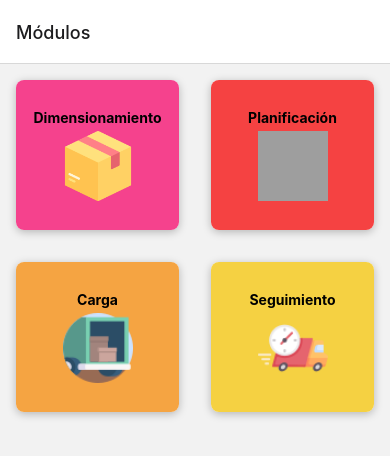
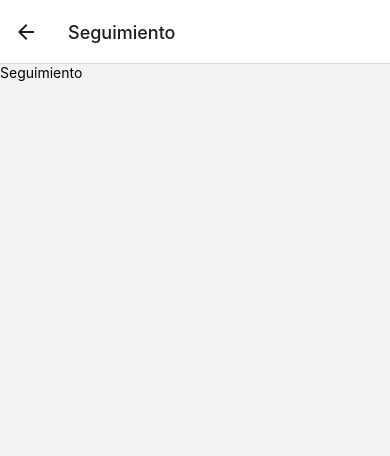
Before and after one commit to martinnsarubbi/opticar-fe, a React Native app: screen /Seguimiento in a window 390 px wide. Shown: the top 456 px of the page. Built offline with nearby package versions, Linux system fonts and the light colour scheme; grey boxes are pictures that could not be loaded.

Commit message:
Added routing to modules

```diff
--- a/App.js
+++ b/App.js
@@ -3,7 +3,13 @@ import { StyleSheet } from 'react-native';
 import { NavigationContainer } from '@react-navigation/native';
 import { createNativeStackNavigator } from '@react-navigation/native-stack'
 
+import FollowUpScreen from './screens/FollowUpScreen';
 import ModulesScreen from './screens/ModulesScreen';
+import PlanningScreen from './screens/PlannningScreen';
+import ProductScreen from './screens/ProductScreen';
+import SizingScreen from './screens/SizingScreen';
+import TruckLoadScreen from './screens/TruckLoadScreen';
+
 
 const Stack = createNativeStackNavigator();
 
@@ -14,6 +20,11 @@ export default function App() {
       <NavigationContainer>
         <Stack.Navigator>
           <Stack.Screen name='Módulos' component={ModulesScreen} />
+          <Stack.Screen name='Dimensionamiento' component={SizingScreen} />
+          <Stack.Screen name='Planificación' component={PlanningScreen} />
+          <Stack.Screen name='Carga' component={TruckLoadScreen} />
+          <Stack.Screen name='Seguimiento' component={FollowUpScreen} />
+          <Stack.Screen name='Producto' component={ProductScreen} />
         </Stack.Navigator>
       </NavigationContainer>
     </>
--- a/components/ModuleGridTitle.js
+++ b/components/ModuleGridTitle.js
@@ -1,7 +1,7 @@
 import { Pressable, View, Text, StyleSheet, Image } from 'react-native';
 import { Platform } from 'react-native-web';
 
-function ModuleGridTitle({title, color, iconImage}) {
+function ModuleGridTitle({title, color, iconImage, onPress}) {
   return (
     <View style={styles.gridItem}>
       <Pressable
@@ -9,6 +9,7 @@ function ModuleGridTitle({title, color, iconImage}) {
         style={({ pressed }) =>
           [styles.button,
           pressed ? styles.buttonPressed : null]}
+          onPress={onPress}
       >
         <View style={[styles.innerContainer, {backgroundColor: color}]}>
           <Text style={styles.title}>{title}</Text>
--- a/data/dummy-data.js
+++ b/data/dummy-data.js
@@ -1,8 +1,8 @@
 import Module from '../models/module';
 
 export const MODULES = [
-  new Module('m1', 'Dimensionamiento', '#f5428d', require('../assets/modules/box.png')),
-  new Module('m2', 'Planificación', '#f54242', require('../assets/modules/process.png')),
-  new Module('m3', 'Carga', '#f5a442', require('../assets/modules/delivery-truck.png')),
-  new Module('m4', 'Seguimiento', '#f5d142', require('../assets/modules/fast-delivery.png')),
+  new Module('m1', 'Dimensionamiento', '#f5428d', require('../assets/modules/box.png'), 'Dimensionamiento'),
+  new Module('m2', 'Planificación', '#f54242', require('../assets/modules/process.png'), 'Planificación'),
+  new Module('m3', 'Carga', '#f5a442', require('../assets/modules/delivery-truck.png'), 'Carga'),
+  new Module('m4', 'Seguimiento', '#f5d142', require('../assets/modules/fast-delivery.png'), 'Seguimiento'),
 ];
--- a/models/module.js
+++ b/models/module.js
@@ -1,9 +1,10 @@
 class Module {
-  constructor(id, title, color, iconImage) {
+  constructor(id, title, color, iconImage, screen) {
     this.id = id;
     this.title = title;
     this.color = color;
     this.iconImage = iconImage;
+    this.screen = screen;
   }
 }
 export default Module;
--- /dev/null
+++ b/screens/FollowUpScreen.js
@@ -0,0 +1,11 @@
+import { View, Text } from 'react-native';
+
+function FollowUpScreen() {
+  return (
+    <View>
+      <Text>Seguimiento</Text>
+    </View>
+  );
+}
+
+export default FollowUpScreen;
--- a/screens/ModulesScreen.js
+++ b/screens/ModulesScreen.js
@@ -3,16 +3,21 @@ import ModuleGridTitle from '../components/ModuleGridTitle';
 
 import { MODULES } from '../data/dummy-data';
 
+function ModulesScreen({ navigation }) {
   function renderModuleItem(itemData) {
+    function pressHandler() {
+      navigation.navigate(itemData.item.screen)
+    }
+
     return (
       <ModuleGridTitle
         title={itemData.item.title}
         color={itemData.item.color}
         iconImage={itemData.item.iconImage}
-    />);;
+        onPress={pressHandler}
+      />);
   }
 
-function ModulesScreen() {
   return (
     <FlatList
       data={MODULES}
--- /dev/null
+++ b/screens/PlannningScreen.js
@@ -0,0 +1,11 @@
+import { View, Text } from 'react-native';
+
+function PlanningScreen() {
+  return (
+    <View>
+      <Text>Planificación</Text>
+    </View>
+  );
+}
+
+export default PlanningScreen;
--- /dev/null
+++ b/screens/ProductScreen.js
@@ -0,0 +1,11 @@
+import { View, Text } from 'react-native';
+
+function ProductScreen() {
+  return (
+    <View>
+      <Text>Detalles del producto</Text>
+    </View>
+  );
+}
+
+export default ProductScreen;
--- a/screens/SizingScreen.js
+++ b/screens/SizingScreen.js
@@ -0,0 +1,11 @@
+import { View, Text } from 'react-native';
+
+function SizingScreen() {
+  return (
+    <View>
+      <Text>Dimensionamiento</Text>
+    </View>
+  );
+}
+
+export default SizingScreen;
--- /dev/null
+++ b/screens/TruckLoadScreen.js
@@ -0,0 +1,11 @@
+import { View, Text } from 'react-native';
+
+function TruckLoadScreen() {
+  return (
+    <View>
+      <Text>Carga</Text>
+    </View>
+  );
+}
+
+export default TruckLoadScreen;
```
Lines whose indentation alone changed are shown as unchanged.
